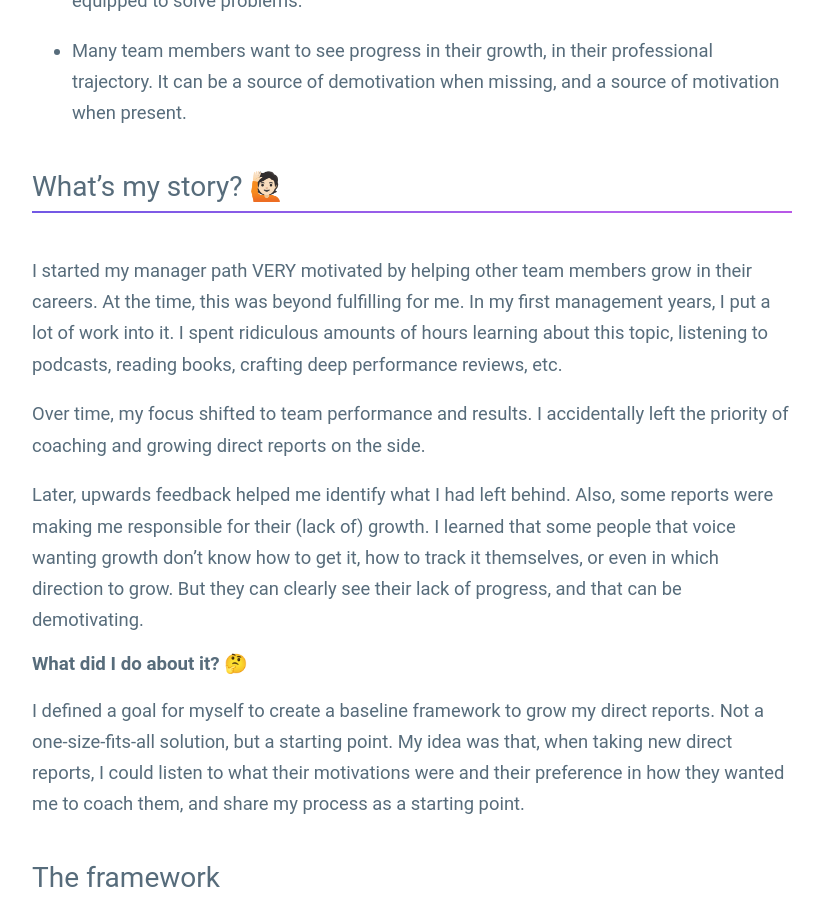
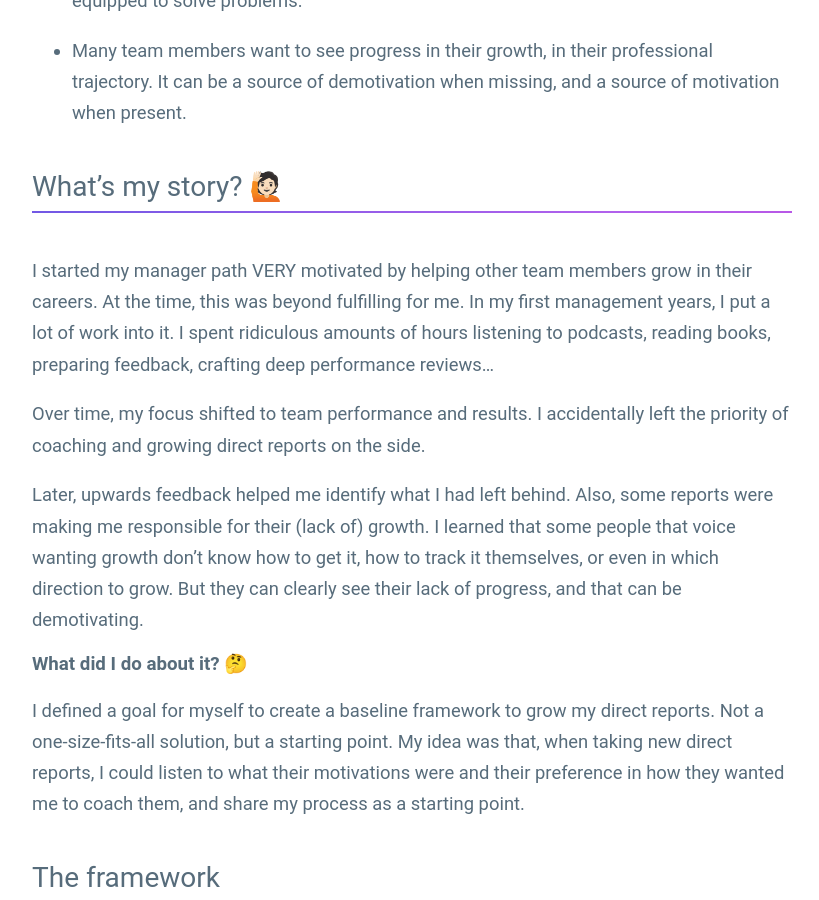
Before and after one commit to guillermodlpa/site, a Jekyll site: the page built from _posts/2021-12-08-growth-of-direct-reports.markdown, in a window 1280 px wide and 900 px high, scrolled down 2249 px. Shown: the whole window, without its empty margins (228-1047 px from the left). Built offline with Jekyll 4.4.1, drawn with Linux system fonts in a browser that asks for light colours.

Commit message:
Updated Growth Of Direct Reports

```diff
--- a/_posts/2021-12-08-growth-of-direct-reports.markdown
+++ b/_posts/2021-12-08-growth-of-direct-reports.markdown
@@ -35,7 +35,7 @@ Growth can take many shapes:
 
 ## What’s my story? 🙋🏻
 
-I started my manager path VERY motivated by helping other team members grow in their careers. At the time, this was beyond fulfilling for me. In my first management years, I put a lot of work into it. I spent ridiculous amounts of hours learning about this topic, listening to podcasts, reading books, crafting deep performance reviews, etc.
+I started my manager path VERY motivated by helping other team members grow in their careers. At the time, this was beyond fulfilling for me. In my first management years, I put a lot of work into it. I spent ridiculous amounts of hours listening to podcasts, reading books, preparing feedback, crafting deep performance reviews...
 
 Over time, my focus shifted to team performance and results. I accidentally left the priority of coaching and growing direct reports on the side.
 
```
